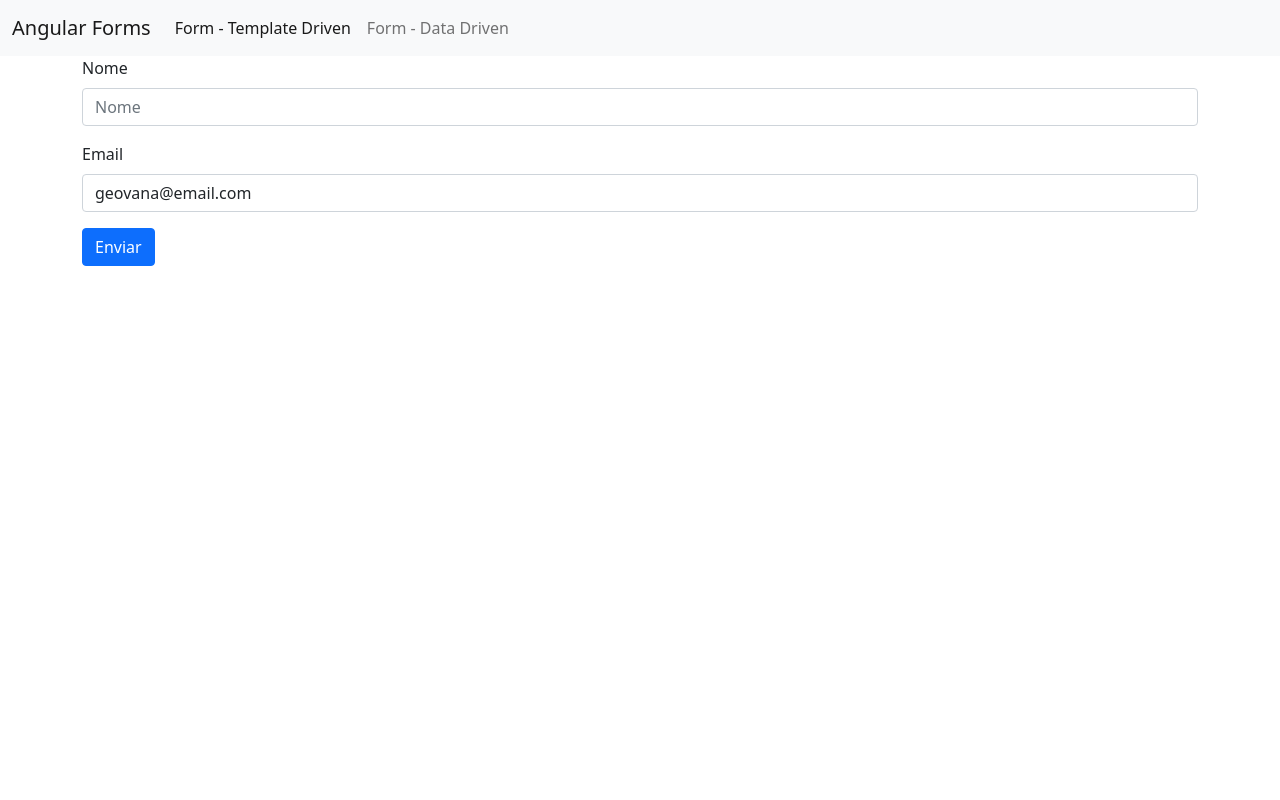
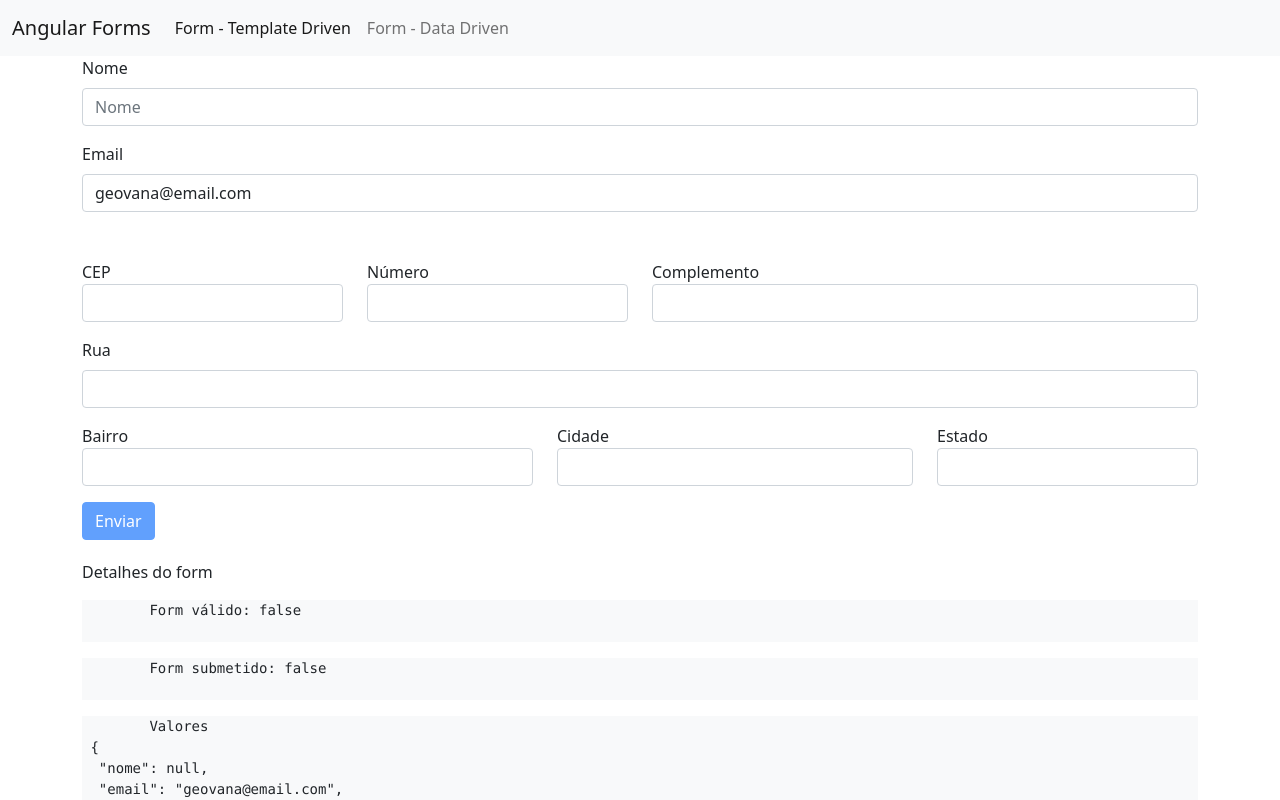
Before and after one commit to gseovana/curso-angular, an Angular app in the folder forms/: page /templateForm in a window 1280 px wide. Shown: the top 800 px of the page. Built offline with nearby package versions, Linux system fonts and the light colour scheme.

Commit message:
campos de endereço

```diff
--- a/forms/src/app/app.module.ts
+++ b/forms/src/app/app.module.ts
@@ -6,12 +6,14 @@
 import { TemplateFormComponent } from './template-form/template-form.component';
 import { DataFormComponent } from './data-form/data-form.component';
 import { FormsModule } from '@angular/forms';
+import { FormDebugComponent } from './form-debug/form-debug.component';
 
 @NgModule({
   declarations: [
     AppComponent,
     TemplateFormComponent,
-    DataFormComponent
+    DataFormComponent,
+    FormDebugComponent
   ],
   imports: [
     BrowserModule,
--- /dev/null
+++ b/forms/src/app/form-debug/form-debug.component.html
@@ -0,0 +1,14 @@
+<div style="margin-top: 20px" *ngIf="form">
+    <div class="mb-3">
+        Detalhes do form
+    </div>
+    <pre class="mt-3 bg-light">
+        Form válido: {{form.valid}}
+    </pre>
+    <pre class="mt-3 bg-light">
+        Form submetido: {{form.submitted}}
+    </pre>
+    <pre class="mt-3 bg-light">
+        Valores <br> {{ form.value | json }}
+    </pre>
+</div>
--- a/forms/src/app/template-form/template-form.component.html
+++ b/forms/src/app/template-form/template-form.component.html
@@ -1,23 +1,89 @@
-<form #form="ngForm" (ngSubmit)="onSubmit(form)">
-    <div class="mb-3 form-group"
-    [class.has-error]="!nome.valid && nome.touched">
+<form #form="ngForm" (ngSubmit)="onSubmit(form)" class="form-horizontal">
+
+  <div class="mb-3 form-group" [class.has-error]="!nome.valid && nome.touched">
+      <div class="col-sm-12">
         <label for="nome" class="form-label">Nome</label>
-        <input type="text" class="form-control"
-            id="nome" placeholder="Nome" name="nome" [(ngModel)]="usuario.nome"
-            required #nome="ngModel">
-
-            <div *ngIf="!nome.valid && nome.touched" class="obrigatorio">Campo obrigatório.</div>
       </div>
 
-    <div class="mb-3">
-      <label for="email" class="form-label">Email</label>
-      <input type="email" class="form-control" id="email"
-        placeholder="exemplo@email.com" name="email" [(ngModel)]="usuario.email"
-        required email #email="ngModel">
+      <div class="col-sm-12">
+        <input type="text" class="form-control" id="nome" placeholder="Nome" name="nome" [(ngModel)]="usuario.nome" required #nome="ngModel">
+        <div *ngIf="!nome.valid && nome.touched" class="obrigatorio">
+          Campo obrigatório.
+        </div>
+      </div>
+  </div>
 
-        <div *ngIf="!email.valid && email.touched" class="obrigatorio">Campo obrigatório.</div>
+  <div class="mb-5 form-group">
+    <label for="email" class="form-label">Email</label>
+    <input type="email" class="form-control" id="email"
+      placeholder="exemplo@email.com" name="email" [(ngModel)]="usuario.email"
+      required email #email="ngModel">
+
+      <div *ngIf="!email.valid && email.touched" class="obrigatorio">Email inválido.</div>
+
+</div>
+
+  <div class="form-group row mb-3" [class.has-error]="!cep.valid && cep.touched">
+    <div class="col-md-3">
+      <label for="cep" class="control-label">CEP</label>
+      <input type="text" class="form-control" id="cep" name="cep" ngModel required #cep="ngModel">
+
+      <div *ngIf="!cep.valid && cep.touched" class="obrigatorio">Campo obrigatório.</div>
+    </div>
+
+    <div class="col-md-3">
+      <label for="numero" class="control-label">Número</label>
+      <input type="text" class="form-control" id="numero" name="numero" ngModel required #numero="ngModel">
+
+      <div *ngIf="!numero.valid && numero.touched" class="obrigatorio">Campo obrigatório.</div>
 
     </div>
 
-    <button type="submit" class="btn btn-primary">Enviar</button>
-  </form>
+    <div class="col-md-6">
+      <label for="complemento" class="control-label">Complemento</label>
+      <input type="text" class="form-control" id="complemento" name="complemento" ngModel #complemento="ngModel">
+    </div>
+
+  </div>
+
+  <div class="mb-3 form-group" [class.has-error]="!nome.valid && nome.touched">
+    <div class="col-sm-12">
+      <label for="rua" class="form-label">Rua</label>
+    </div>
+
+    <div class="col-sm-12">
+      <input type="text" class="form-control" id="rua" name="Rua" [(ngModel)]="usuario.nome" required #rua="ngModel">
+      <div *ngIf="!rua.valid && rua.touched" class="obrigatorio">
+        Campo obrigatório.
+      </div>
+    </div>
+</div>
+
+<div class="form-group row mb-3">
+  <div class="col-md-5">
+    <label for="bairro" class="control-label">Bairro</label>
+    <input type="text" class="form-control" id="bairro" name="bairro" ngModel required #bairro="ngModel">
+
+    <div *ngIf="!bairro.valid && bairro.touched" class="obrigatorio">Campo obrigatório.</div>
+  </div>
+
+  <div class="col-md-4">
+    <label for="cidade" class="control-label">Cidade</label>
+    <input type="text" class="form-control" id="cidade" name="cidade" ngModel required #cidade="ngModel">
+
+    <div *ngIf="!cidade.valid && cidade.touched" class="obrigatorio">Campo obrigatório.</div>
+
+  </div>
+
+  <div class="col-md-3">
+    <label for="estado" class="control-label">Estado</label>
+    <input type="text" class="form-control" id="estado" name="estado" ngModel required #estado="ngModel">
+
+    <div *ngIf="!estado.valid && estado.touched" class="obrigatorio">Campo obrigatório.</div>
+  </div>
+
+</div>
+
+    <button type="submit" class="btn btn-primary" [disabled]="form.invalid">Enviar</button>
+    <app-form-debug [form]="form"></app-form-debug>
+</form>
--- a/forms/src/app/template-form/template-form.module.ts
+++ b/forms/src/app/template-form/template-form.module.ts
@@ -1,6 +1,7 @@
 import { NgModule } from '@angular/core';
 import { CommonModule } from '@angular/common';
 import { FormsModule } from '@angular/forms';
+import { FormDebugComponent } from '../form-debug/form-debug.component';
 
 
 
@@ -8,7 +9,8 @@
   declarations: [],
   imports: [
     CommonModule,
-    FormsModule
+    FormsModule,
+    FormDebugComponent
   ]
 })
 export class TemplateFormModule { }
```
Also changed, not shown: forms/src/app/form-debug/form-debug.component.ts (added, +11 -0 lines), forms/src/app/form-debug/form-debug.component.css (added), 1 other file (tests, documents, lock files or other folders).
